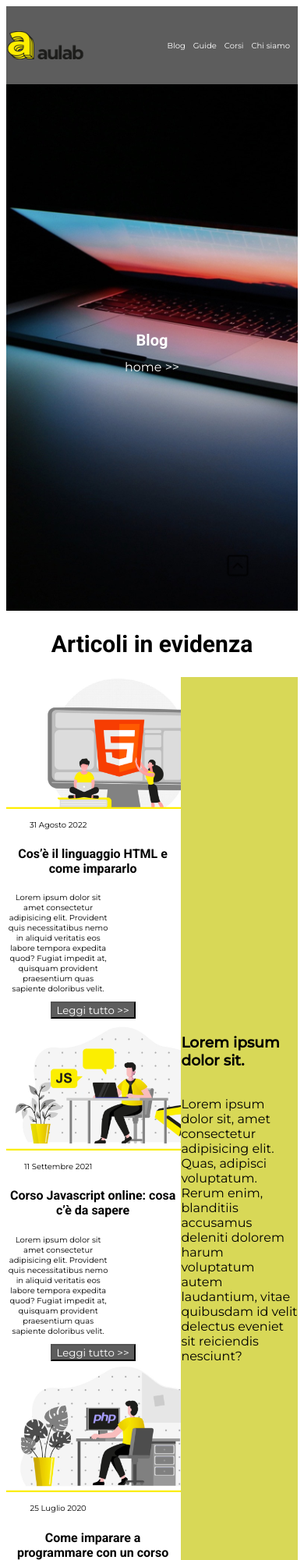
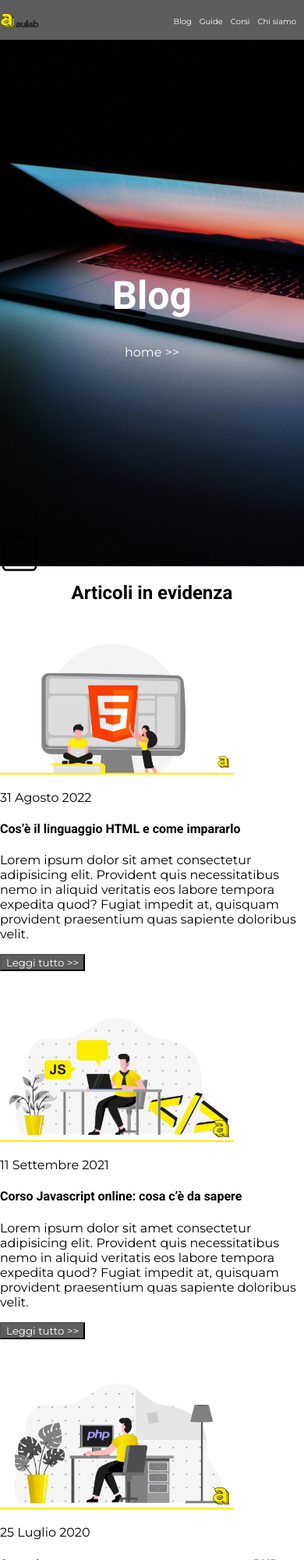
Before and after one commit to leacappello/Selfwork-CSS-3, a plain HTML site: page index.html in a window 390 px wide. Shown: the top 2000 px of the page at 78% size. Drawn offline with Linux system fonts and the light colour scheme.

Commit message:
Modifica icona per dispositivi mobile

```diff
--- a/index.html
+++ b/index.html
@@ -16,7 +16,7 @@
 <body>
 
     <!-- navbar -->
-    <nav>
+    <nav id="navbar">
         <img src="./media/logo.png" alt="logo aulab" class="logoAulab">
         <ul class="listlink">
           <li><a class="link" href="">Blog</a></li>
@@ -78,9 +78,17 @@
         <p>Lorem ipsum dolor sit, amet consectetur adipisicing elit. Quas, adipisci voluptatum. Rerum enim, blanditiis accusamus deleniti dolorem harum voluptatum autem laudantium, vitae quibusdam id velit delectus eveniet sit reiciendis nesciunt?</p>
     </main>
 
-    <div class="box">
-        <img class="icon" src="./media/qWVDMqzBgLMA5fYE841IBmjHqUVL0AdJ6xzBR76L.png" alt="torna su">
-    </div>
+   <footer>
+    <ul>
+        <li>link social</li>
+        <li>link social</li>
+        <li>link social</li>
+    </ul>
+    <p>Lorem ipsum dolor sit amet consectetur adipisicing elit. Atque eligendi?</p>
+    <!-- al clic dell'icona mi riconduce sull'header del sito -->
+     <a href="#navbar"><img src="./media/icon.png" alt="icona" class="imgIcon"></a>
+
+   </footer>
 
 </body>
 </html>
--- a/style.css
+++ b/style.css
@@ -1,5 +1,10 @@
 * {
    font-family: "Montserrat", sans-serif;
+}
+
+/* Eliminare margine superfluo */
+body{
+   margin: 0%;
 }
 
 nav {
@@ -114,74 +119,94 @@ main {
 }
 
 
+footer {
+   background-color: rgba(38, 38, 38, 0.744);
 
-.box {
-   padding: 10px;
+   /* Allineare elementi */
+   display: flex;
+   /* Dare spazio a dx e sx degli elementi */
+   justify-content: space-around;
+   color: white;
+
+/* Centrare elementi footer in verticale */
+align-items: center;
+
+/* Assegnare altezza al footer */
+height: 30vh;
+
+/* Dare più spazio tra il footer e i link attraverso margin-top */
+margin-top: 100px;
+}
+
+/* Dimensionare l'immagine icona */
+.imgIcon {
+   width: 50px;
+   height: 50px;
+
+   /* Assegnare animazione icona */
+   animation-name: Icon;
+   animation-duration: 2s;
+   animation-iteration-count: infinite;
+
+   /* Fissare il bottom */
    position: fixed;
-   top: 700px;
-   right: 60px;
-  }
+   /* proprietà direzionali */
+   top: 80vh;
+}
 
-  .icon {
-   width: 30px;
-   height: 30px;
-  }
+ /* Assegnare animazione icona */
+ @keyframes Icon {
+   /* inizio */
+   0%{
+      transform: translateY(50px);
 
-
-  @keyframes drop-in {
-   from {
-     transform:
-       rotate(-30deg) translateY(-100%);
-     opacity: 0;
-   }
-   to {
-     transform:
-       rotate(0deg) translateY(0%);
-     opacity: 1;
+   } 100%{  /* fine */
+      transform: translateY(0px);
    }
  }
 
- .box {
-   animation: drop-in 1000ms;
- }
 
 
-/* Media query */
+ /* Media query per la proprietà responsive */
+ @media screen and (max-width: 670px) {
 
-@media screen and (max-width: 600px) {
-   header {
-      min-height: 40vh;
-  }
-
-   h1{
-      font-size: 20px;
+   /* Iniziamo dalla navbar */
+   .link {
+      font-size: 10px;
+   }
+   .logoAulab {
+      width: 50px;
+      height: 50px;
    }
 
-   article{
-       width: 99%;
-       padding: 0px;
-       text-align: center;
-    }
+   /* Header ok */
 
-    .containerArticle {
-       flex-direction: column;
-       padding: 0px;
-       margin: 0px;
+   /* main, article */
+   .containerArticle{
+      display: block;
+
+      /* vogliamo gli articoli al centro e la sidebar in basso */
+      width: 100%;
    }
 
-   img{
-       width: 50%;
+   aside {
+      width: 100%;
+      display: block;
    }
 
-   article p {
-       font-size: 10px;
-       width: 60%;
-    }
+   main {
+      /* posizionare al suo interno gli elementi uno sotto l'altro */
+      display: block;
+   }
 
-    .titleArticle{
-      font-size: 20px;
+   article {
+      margin: 50px 0px;
    }
-   nav li{
-      font-size: 10px;
-  }
-}
+
+   /* footer */
+   footer {
+      display: block;
+   }
+
+
+ }
```
Also changed, not shown: media/icon.png (added).
